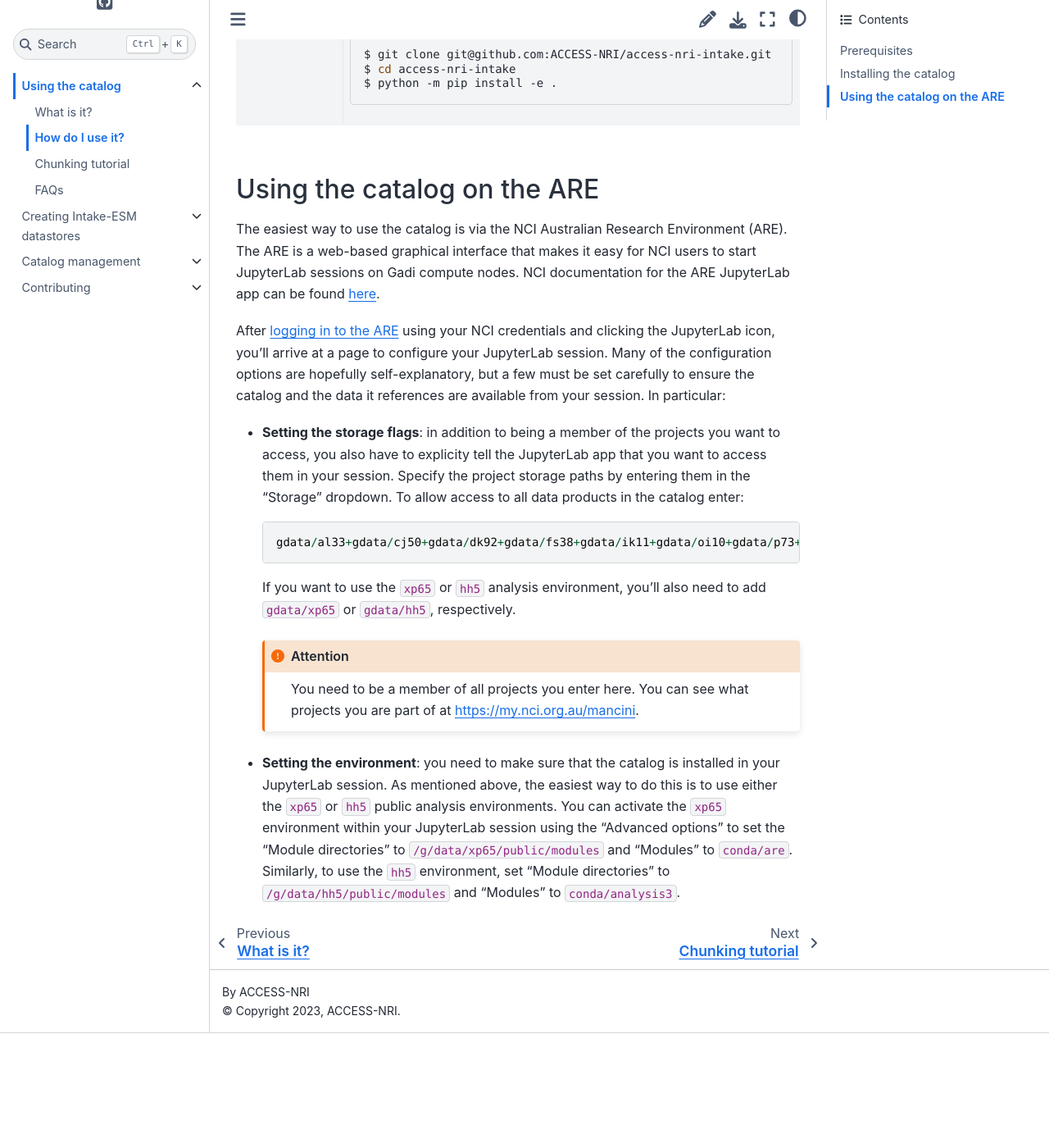
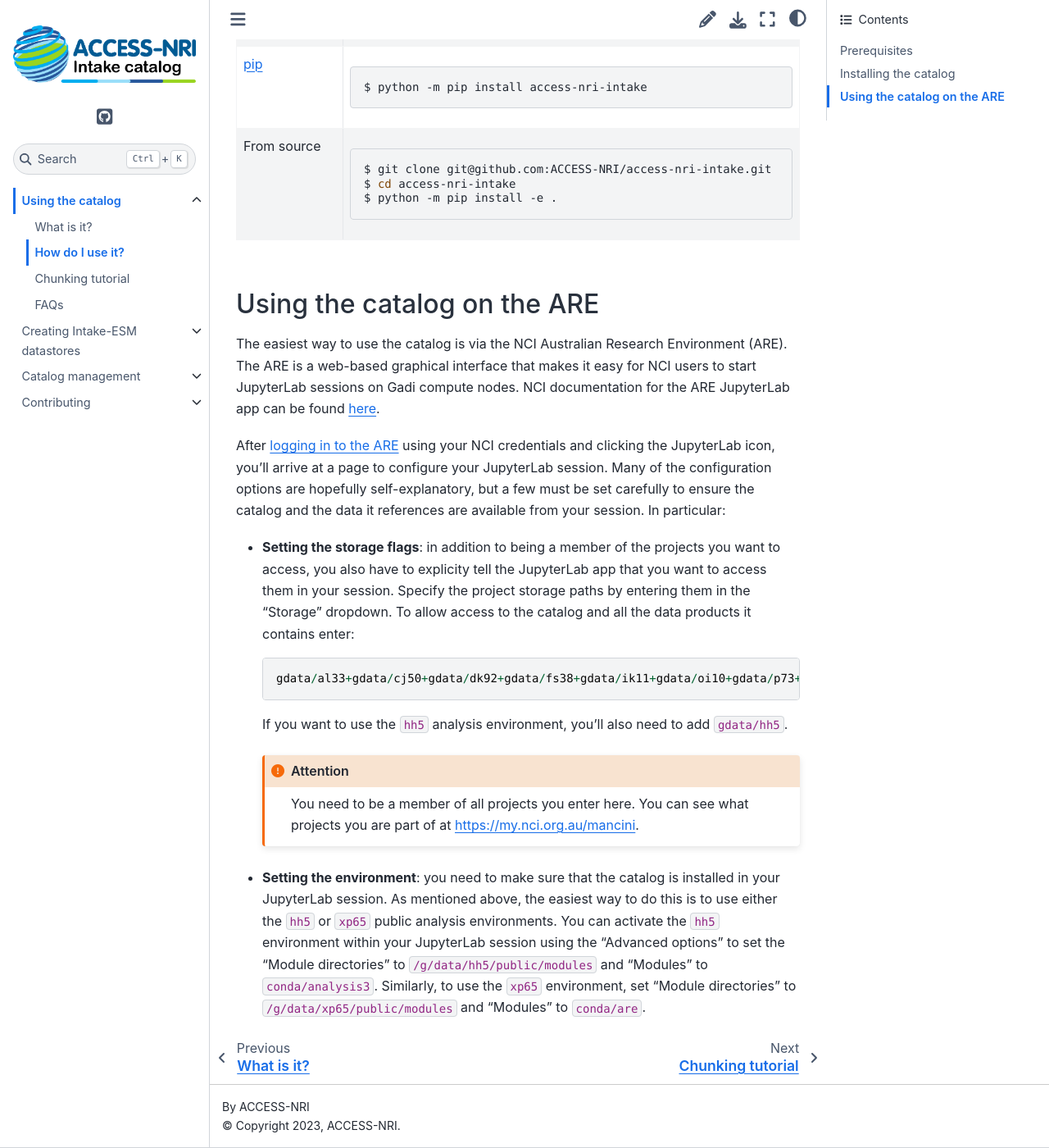
Before and after one commit to ACCESS-NRI/access-nri-intake-catalog, a Sphinx documentation site: the page built from docs/usage/how.rst, in a window 1280 px wide and 1400 px high, scrolled down 1717 px. Shown: the whole window at 82% size. Built offline with Sphinx 7.4.7 and the Sphinx Book theme 1.1.4, drawn with Linux system fonts in a browser that asks for light colours; pages that are not in the unit, such as notebooks, are missing from menus; before the commit the page ends 2977 px from its top, so only the background shows below that; some of the changed text lies outside the part shown.

Commit message:
update docs on environments

```diff
--- a/docs/datastores/builders.rst
+++ b/docs/datastores/builders.rst
@@ -8,7 +8,7 @@
 datastore for your ACCESS model output should be as simple as passing your output base directory to an
 appropriate Builder.
 
-The access-nri-intake package is installed in the :code:`xp65` and :code:`hh5` analysis environments, or
+The access-nri-intake package is installed in the :code:`hh5` and :code:`xp65` analysis environments, or
 users can install it into their own environment (see :ref:`installation` for details). The Builders can be
 imported from the :code:`access_nri_intake.source.builders` submodule.
 
--- a/docs/project_list.rst
+++ b/docs/project_list.rst
@@ -6,3 +6,4 @@
 * :code:`oi10`
 * :code:`p73`
 * :code:`rr3`
+* :code:`xp65`
--- a/docs/storage_flags.rst
+++ b/docs/storage_flags.rst
@@ -1,3 +1,3 @@
 .. code-block::
 
-   gdata/al33+gdata/cj50+gdata/dk92+gdata/fs38+gdata/ik11+gdata/oi10+gdata/p73+gdata/rr3
+   gdata/al33+gdata/cj50+gdata/dk92+gdata/fs38+gdata/ik11+gdata/oi10+gdata/p73+gdata/rr3+gdata/xp65
--- a/docs/usage/how.rst
+++ b/docs/usage/how.rst
@@ -19,26 +19,30 @@
    Note you will need to join a project with a compute allocation. If you don't know what project is
    appropriate you will need to seek help from your local group or IT support.
 
+#. **Access to the** :code:`xp65` **project**: this project houses the catalog table files. See the
+   `NCI documentation for how to join projects <https://opus.nci.org.au/display/Help/How+to+connect+to+a+project>`_.
+
 #. **Access to the projects that house the data you're interested in**: the catalog references data
    products across multiple projects on Gadi.  Currently, data is included from the following projects:
 
    .. include:: ../project_list.rst
 
    If you wish to be able to access all the data in the catalog, you will need to be a member of all
-   these projects. See the `NCI documentation for how to join projects
-   <https://opus.nci.org.au/display/Help/How+to+connect+to+a+project>`_.
+   these projects.
 
    .. attention::
 
       Catalog users will only be able to load data from projects that they have access to.
 
-#. **Access to the** :code:`xp65` **or** :code:`hh5` **projects**: these projects provide public
-   analysis environments in which the ACCESS-NRI catalog is installed (along with many other useful
-   packages). Alternatively, you can install the catalog into your own environment.
+#. **An installation of the catalog**: the catalog is pre-installed in the
+   `CLEX CMS "analysis3" conda environment <http://climate-cms.wikis.unsw.edu.au/Conda>`_ and the
+   ACCESS-NRI "access-med" conda environment. Users are encouraged to use one of these environments to
+   use the catalog. Alternatively, you can install the catalog into your own environment as described
+   below.
 
-   .. warning::
-      The ACCESS-NRI catalog is actually not yet installed in the :code:`hh5` environments, so for now
-      you'll have to use the :code:`xp65` environment.
+   .. attention::
+      In order to use the CLEX CMS conda environments, you will need to also be a member of the
+      :code:`hh5` project
 
 .. _installation:
 
@@ -46,7 +50,7 @@
 ^^^^^^^^^^^^^^^^^^^^^^
 
 Most users will not need to install the catalog themselves and will instead use the catalog through one
-of the public analysis environments provided in either :code:`xp65` or :code:`hh5` (see below).
+of the public analysis environments provided in either :code:`hh5` or :code:`xp65` (see below).
 
 Advanced users that want to install the catalog into their own environment can do so in three ways:
 
@@ -86,22 +90,21 @@
 
 * **Setting the storage flags**: in addition to being a member of the projects you want to access, you
   also have to explicity tell the JupyterLab app that you want to access them in your session. Specify
-  the project storage paths by entering them in the “Storage” dropdown. To allow access to all data
-  products in the catalog enter:
+  the project storage paths by entering them in the “Storage” dropdown. To allow access to the catalog
+  and all the data products it contains enter:
 
   .. include:: ../storage_flags.rst
 
-  If you want to use the :code:`xp65` or :code:`hh5` analysis environment, you'll also need to add
-  :code:`gdata/xp65` or :code:`gdata/hh5`, respectively.
+  If you want to use the :code:`hh5` analysis environment, you'll also need to add :code:`gdata/hh5`.
 
   .. attention::
      You need to be a member of all projects you enter here. You can see what projects you are part of
      at `https://my.nci.org.au/mancini <https://my.nci.org.au/mancini>`_.
 
 * **Setting the environment**: you need to make sure that the catalog is installed in your JupyterLab
-  session. As mentioned above, the easiest way to do this is to use either the :code:`xp65` or
-  :code:`hh5` public analysis environments. You can activate the :code:`xp65` environment within your
+  session. As mentioned above, the easiest way to do this is to use either the :code:`hh5` or
+  :code:`xp65` public analysis environments. You can activate the :code:`hh5` environment within your
   JupyterLab session using the "Advanced options" to set the "Module directories" to
-  :code:`/g/data/xp65/public/modules` and "Modules" to :code:`conda/are`. Similarly, to use the
-  :code:`hh5` environment, set "Module directories" to :code:`/g/data/hh5/public/modules` and "Modules"
-  to :code:`conda/analysis3`.
+  :code:`/g/data/hh5/public/modules` and "Modules" to :code:`conda/analysis3`. Similarly, to use the
+  :code:`xp65` environment, set "Module directories" to :code:`/g/data/xp65/public/modules` and "Modules"
+  to :code:`conda/are`.
--- a/src/access_nri_intake/data/catalog.yaml
+++ b/src/access_nri_intake/data/catalog.yaml
@@ -13,7 +13,7 @@
     description: ACCESS-NRI intake catalog
     driver: intake_dataframe_catalog.core.DfFileCatalog
     metadata:
-      storage: gdata/al33+gdata/cj50+gdata/dk92+gdata/fs38+gdata/ik11+gdata/oi10+gdata/p73+gdata/rr3
+      storage: gdata/al33+gdata/cj50+gdata/dk92+gdata/fs38+gdata/ik11+gdata/oi10+gdata/p73+gdata/rr3+gdata/xp65
       version: '{{version}}'
     parameters:
       version:
```
Also changed, not shown: 1 other file.
